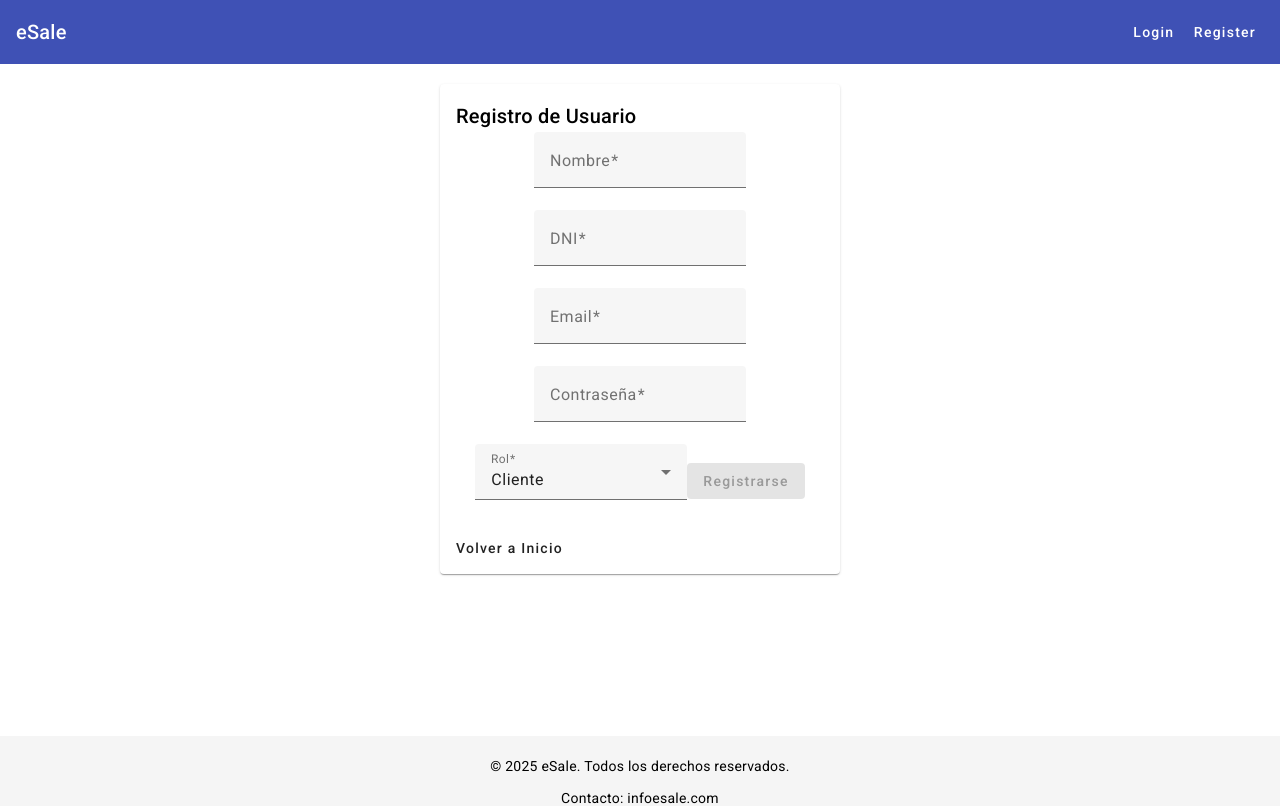
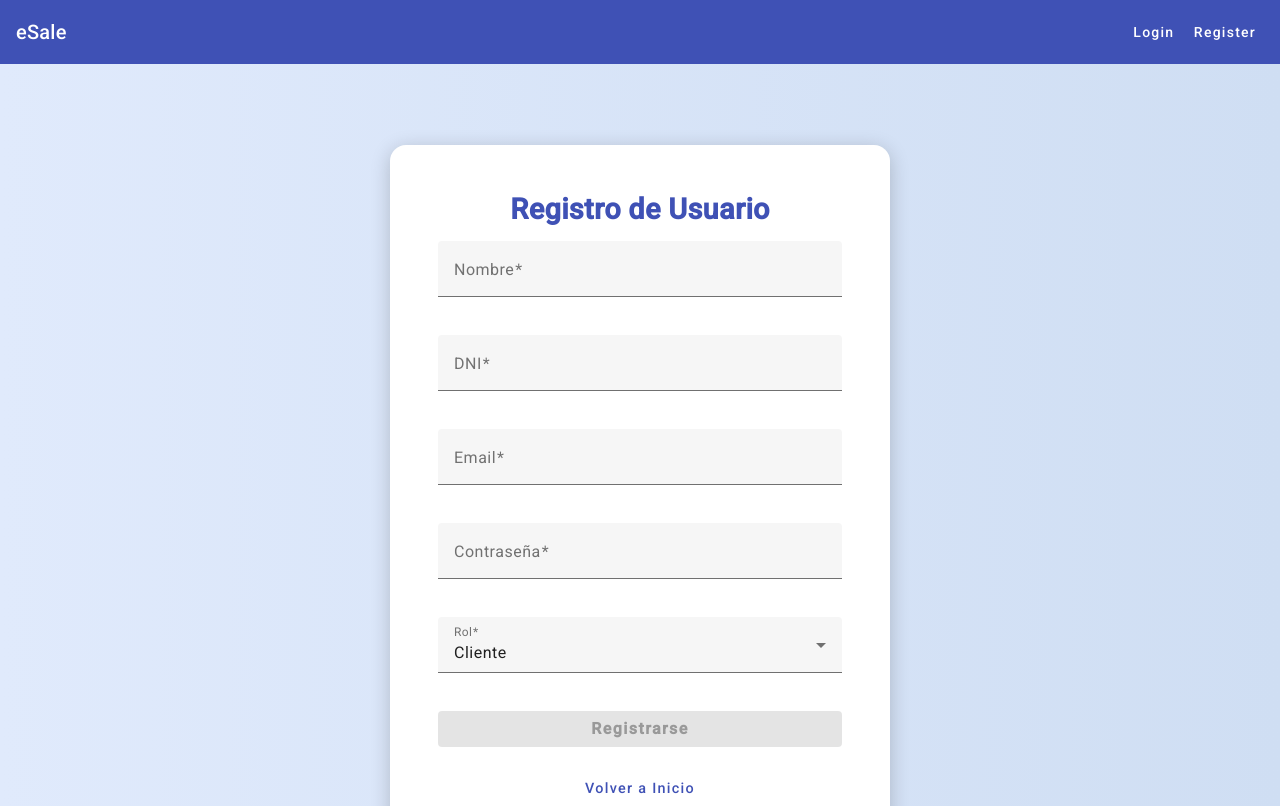
Before and after one commit to NicoButter/eSale_front, an Angular app in the folder eSale_front/: page /register in a window 1280 px wide. Shown: the top 806 px of the page. Built offline with nearby package versions, Linux system fonts and the light colour scheme.

Commit message:
registro de usuario exitoso

```diff
--- a/eSale_front/src/app/login/login.scss
+++ b/eSale_front/src/app/login/login.scss
@@ -1,9 +1,90 @@
+$primary-color: #3f51b5;
+$background-gradient: linear-gradient(to right, #e0eafc, #cfdef3);
+$card-radius: 1rem;
+$shadow: 0 4px 20px rgba(0, 0, 0, 0.2);
+
 .login {
   display: flex;
   justify-content: center;
-  padding: 20px;
+  align-items: center;
+  min-height: 100vh;
+  background: $background-gradient;
+  padding: 2rem;
+
+  mat-card {
+    width: 100%;
+    max-width: 400px;
+    padding: 2rem;
+    box-shadow: $shadow;
+    border-radius: $card-radius;
+    background-color: white;
+    animation: fadeInUp 0.5s ease;
+
+    mat-card-header {
+      justify-content: center;
+
+      mat-card-title {
+        font-size: 1.8rem;
+        font-weight: 600;
+        color: $primary-color;
+        text-align: center;
+        margin-bottom: 1rem;
+      }
+    }
+
+    mat-card-content {
+      form {
+        display: flex;
+        flex-direction: column;
+
+        mat-form-field {
+          width: 100%;
+          margin-bottom: 1rem;
+        }
+
+        button[type="submit"] {
+          width: 100%;
+          padding: 0.8rem;
+          font-weight: bold;
+          font-size: 1rem;
+        }
+      }
+    }
+
+    mat-card-actions {
+      display: flex;
+      justify-content: center;
+      margin-top: 1rem;
+
+      button {
+        font-size: 0.9rem;
+        color: $primary-color;
+      }
+    }
+  }
 }
-mat-card {
-  max-width: 400px;
-  text-align: center;
+
+// Animación suave
+@keyframes fadeInUp {
+  from {
+    opacity: 0;
+    transform: translateY(20px);
+  }
+  to {
+    opacity: 1;
+    transform: translateY(0);
+  }
 }
+
+// Responsive
+@media (max-width: 400px) {
+  .login {
+    mat-card {
+      padding: 1rem;
+
+      mat-card-header mat-card-title {
+        font-size: 1.5rem;
+      }
+    }
+  }
+}
--- a/eSale_front/src/app/register/register.scss
+++ b/eSale_front/src/app/register/register.scss
@@ -1,9 +1,90 @@
+$primary-color: #3f51b5;
+$background-gradient: linear-gradient(to right, #e0eafc, #cfdef3);
+$card-radius: 1rem;
+$shadow: 0 4px 20px rgba(0, 0, 0, 0.2);
+
 .register {
   display: flex;
   justify-content: center;
-  padding: 20px;
+  align-items: center;
+  min-height: 100vh;
+  background: $background-gradient;
+  padding: 2rem;
+
+  mat-card {
+    width: 100%;
+    max-width: 500px;
+    padding: 2rem;
+    box-shadow: $shadow;
+    border-radius: $card-radius;
+    background-color: white;
+    animation: fadeInUp 0.5s ease;
+
+    mat-card-header {
+      justify-content: center;
+
+      mat-card-title {
+        font-size: 1.8rem;
+        font-weight: 600;
+        color: $primary-color;
+        text-align: center;
+        margin-bottom: 1rem;
+      }
+    }
+
+    mat-card-content {
+      form {
+        display: flex;
+        flex-direction: column;
+
+        mat-form-field {
+          width: 100%;
+          margin-bottom: 1rem;
+        }
+
+        button[type='submit'] {
+          width: 100%;
+          padding: 0.8rem;
+          font-weight: bold;
+          font-size: 1rem;
+        }
+      }
+    }
+
+    mat-card-actions {
+      display: flex;
+      justify-content: center;
+      margin-top: 1rem;
+
+      button {
+        font-size: 0.9rem;
+        color: $primary-color;
+      }
+    }
+  }
 }
-mat-card {
-  max-width: 400px;
-  text-align: center;
+
+// ✨ Animación para darle vida
+@keyframes fadeInUp {
+  from {
+    opacity: 0;
+    transform: translateY(20px);
+  }
+  to {
+    opacity: 1;
+    transform: translateY(0);
+  }
 }
+
+// 📱 Responsive para móviles
+@media (max-width: 400px) {
+  .register {
+    mat-card {
+      padding: 1rem;
+
+      mat-card-header mat-card-title {
+        font-size: 1.5rem;
+      }
+    }
+  }
+}
--- a/eSale_front/src/app/register/register.ts
+++ b/eSale_front/src/app/register/register.ts
@@ -6,7 +6,7 @@ import { MatFormFieldModule } from '@angular/material/form-field';
 import { MatInputModule } from '@angular/material/input';
 import { MatButtonModule } from '@angular/material/button';
 import { MatSelectModule } from '@angular/material/select';
-import { UsuarioService } from '../services/usuario';
+import { AuthService } from '../services/auth';
 import { CommonModule } from '@angular/common';
 
 @Component({
@@ -27,7 +27,7 @@ import { CommonModule } from '@angular/common';
 export class Register {
   form: FormGroup;
 
-  constructor(private fb: FormBuilder, private router: Router, private usuarioService: UsuarioService) {
+  constructor(private fb: FormBuilder, private router: Router, private authService: AuthService) {
     this.form = this.fb.group({
       nombre: ['', Validators.required],
       dni: ['', Validators.required],
@@ -39,7 +39,7 @@ export class Register {
 
   onSubmit() {
     if (this.form.valid) {
-      this.usuarioService.register(this.form.value).subscribe({
+      this.authService.register(this.form.value).subscribe({
         next: () => {
           alert('Registro exitoso. ¡Ahora podés iniciar sesión!');
           this.router.navigate(['/login']);
--- a/eSale_front/src/app/services/auth.ts
+++ b/eSale_front/src/app/services/auth.ts
@@ -2,6 +2,8 @@ import { Injectable } from '@angular/core';
 import { HttpClient } from '@angular/common/http';
 import { Observable } from 'rxjs';
 import { tap } from 'rxjs/operators';
+import { Router } from '@angular/router';
+
 
 export interface LoginRequestDTO {
   email: string;
@@ -9,27 +11,40 @@ export interface LoginRequestDTO {
 }
 
 export interface LoginResponseDTO {
-  token: string; // si el backend devuelve un token JWT
-  user: any; // tiparlo mejor si hace falta
+  token: string;
+  user: any;
 }
 
 @Injectable({
   providedIn: 'root'
 })
 export class AuthService {
-  private authUrl = 'http://localhost:8080/login';
+  private authUrl = 'http://localhost:8080/usuarios/login';
 
-  constructor(private http: HttpClient) { }
+  constructor(private http: HttpClient, private router: Router) { }
 
-  login(email: string, password: string): Observable<any> {
-  const loginData = { email, password };
-  return this.http.post<LoginResponseDTO>(this.authUrl, loginData).pipe(
-    tap(response => {
-      localStorage.setItem('token', response.token);
-      localStorage.setItem('rol', response.user.rol);
-    })
-  );
-}
+  login(r: any): Observable<any> {
+    return this.http.post(this.authUrl, r).pipe(
+      tap((i: any) => {
+        if (!i?.rol) {
+          console.error("Login sin rol, respuesta inválida:", i);
+          return;
+        }
+
+        localStorage.setItem("rol", i.rol);
+        localStorage.setItem("usuario", i.email);
+        localStorage.setItem("nombre", i.nombre);
+
+        if (i.rol === 'ADMIN') {
+          this.router.navigate(['/dashboard-admin']);
+        } else if (i.rol === 'CLIENTE') {
+          this.router.navigate(['/dashboard-cliente']);
+        } else {
+          console.warn("Rol desconocido:", i.rol);
+        }
+      })
+    );
+  }
 
   isLoggedIn(): boolean {
     return !!localStorage.getItem('token');
@@ -43,4 +58,8 @@ export class AuthService {
     return this.getUserRole() === 'cliente';
   }
 
+  register(userData: any): Observable<any> {
+    return this.http.post('http://localhost:8080/usuarios/register', userData);
+  }
+
 }
--- a/eSale_front/src/app/services/usuario.ts
+++ /dev/null
@@ -1,16 +0,0 @@
-import { Injectable } from '@angular/core';
-import { HttpClient } from '@angular/common/http';
-import { Observable } from 'rxjs';
-
-@Injectable({
-  providedIn: 'root'
-})
-export class UsuarioService {
-  private apiUrl = 'http://localhost:8080/api/usuarios'; // Ajustar según tu backend
-
-  constructor(private http: HttpClient) {}
-
-  register(usuario: any): Observable<any> {
-    return this.http.post(`${this.apiUrl}/register`, usuario);
-  }
-}
```
Also changed, not shown: 1 other file (tests, documents, lock files or other folders).
